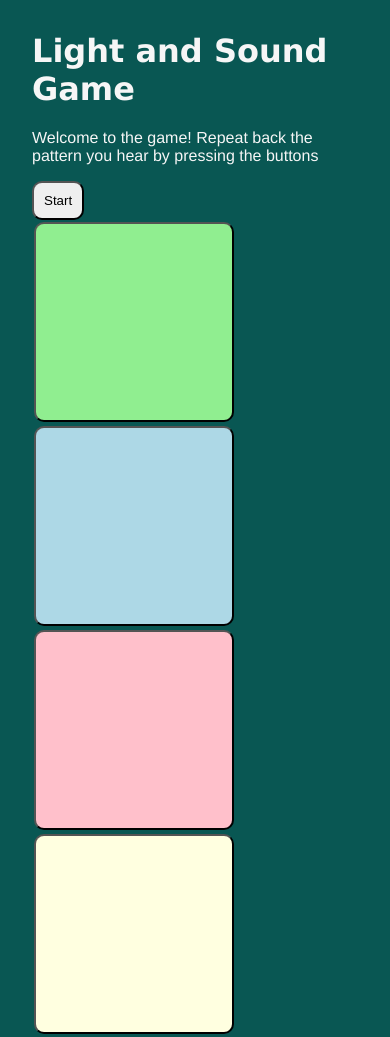
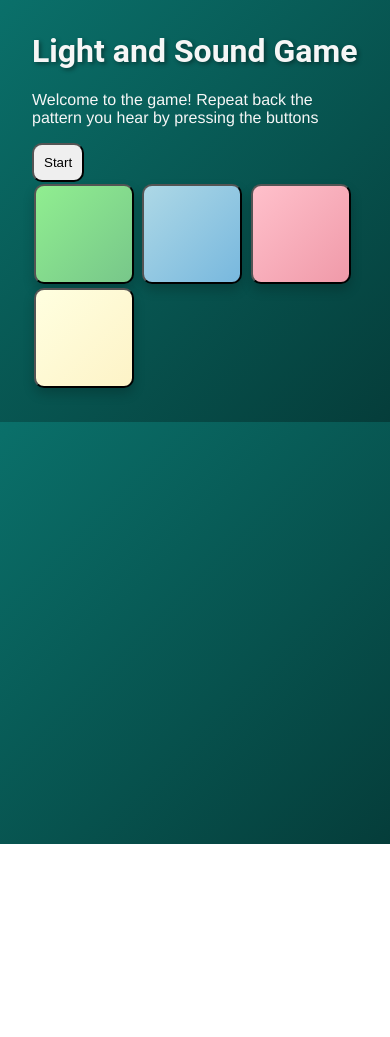
Before and after one commit to kisanetgab/Light-and-Sound-Memory-Games-, a plain HTML site: page index.html in a window 390 px wide. After the commit the page ends 844 px from the top, so only its background shows below. Drawn offline with Linux system fonts and the light colour scheme.

Commit message:
Update style.css

```diff
--- a/style.css
+++ b/style.css
@@ -1,57 +1,102 @@
 body {
   font-family: helvetica, arial, sans-serif;
   margin: 2em;
-  background-color: #095753;
+  background: linear-gradient(135deg, #0a706a, #053d3a);
   color: #F6F6F6;
 }
 
 h1 {
-  font-family: verdana, arial, sans-serif;
+  font-family: 'Roboto', verdana, arial, sans-serif;
+  text-shadow: 2px 2px 4px rgba(0, 0, 0, 0.4);
 }
 
 button {
   padding: 10px;
   border-radius: 10px;
+  transition: transform 0.2s, box-shadow 0.2s;
 }
 
-#gameButtonArea > button {
+button:hover {
+  transform: scale(1.05);
+  box-shadow: 0px 4px 8px rgba(0, 0, 0, 0.3);
+}
+
+#gameButtonArea>button {
   height: 200px;
   width: 200px;
   margin: 2px;
+  box-shadow: 0px 6px 12px rgba(0, 0, 0, 0.2);
+}
+
+#gameButtonArea>button:active {
+  transform: scale(0.95);
+  box-shadow: 0px 2px 4px rgba(0, 0, 0, 0.3);
+}
+
+#button1 {
+  background: linear-gradient(135deg, lightgreen, #78c78a);
+}
+
+#button2 {
+  background: linear-gradient(135deg, lightblue, #78b8de);
+}
+
+#button3 {
+  background: linear-gradient(135deg, pink, #f09aa9);
+}
+
+#button4 {
+  background: linear-gradient(135deg, lightyellow, #fdf3c7);
+}
+
+#button1:active,
+#button1.lit {
+  background: green;
+}
+
+#button2:active,
+#button2.lit {
+  background: blue;
+}
+
+#button3:active,
+#button3.lit {
+  background: red;
+}
+
+#button4:active,
+#button4.lit {
+  background: yellow;
+}
+
+#startButton {
+  animation: pulse 2s infinite;
+}
+
+@keyframes pulse {
+  0% {
+    transform: scale(1);
+    box-shadow: 0 0 5px rgba(255, 255, 255, 0.5);
+  }
+
+  50% {
+    transform: scale(1.1);
+    box-shadow: 0 0 20px rgba(255, 255, 255, 1);
+  }
+
+  100% {
+    transform: scale(1);
+    box-shadow: 0 0 5px rgba(255, 255, 255, 0.5);
+  }
+}
+
+@media (max-width: 600px) {
+  #gameButtonArea>button {
+    height: 100px;
+    width: 100px;
+  }
 }
 
 .hidden {
   display: none;
 }
-
-#button1 {
-  background-color:lightgreen;
-}
-
-#button2 {
-  background-color:lightblue;
-}
-
-#button3 {
-  background-color: pink;
-}
-
-#button4 {
-  background-color: lightyellow;
-}
-
-#button1:active, #button1.lit {
-    background:green;
-}
-
-#button2:active, #button2.lit  {
-    background:blue;
-}
-
-#button3:active, #button3.lit  {
-    background:red;
-}
-
-#button4:active, #button4.lit {
-    background:yellow;
-}
```
